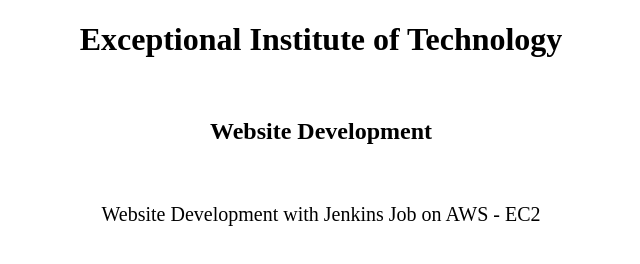
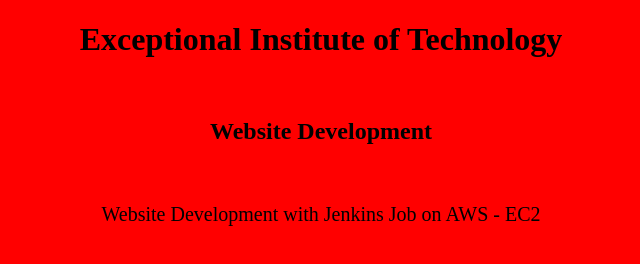
Before and after one commit to musman4343/practice-deployement, a plain HTML site: page index.html in a window 1280 px wide. Shown: the whole page, without its empty margins (319-959 px from the left). Drawn offline with Linux system fonts and the light colour scheme.

Commit message:
Update index.html

```diff
--- a/index.html
+++ b/index.html
@@ -8,7 +8,7 @@
     "width=device-width, initial-scale=1.0">
     <style>
         body{
-            background-color: lightred
+            background-color: red
         ;
         }
         h1{
```
